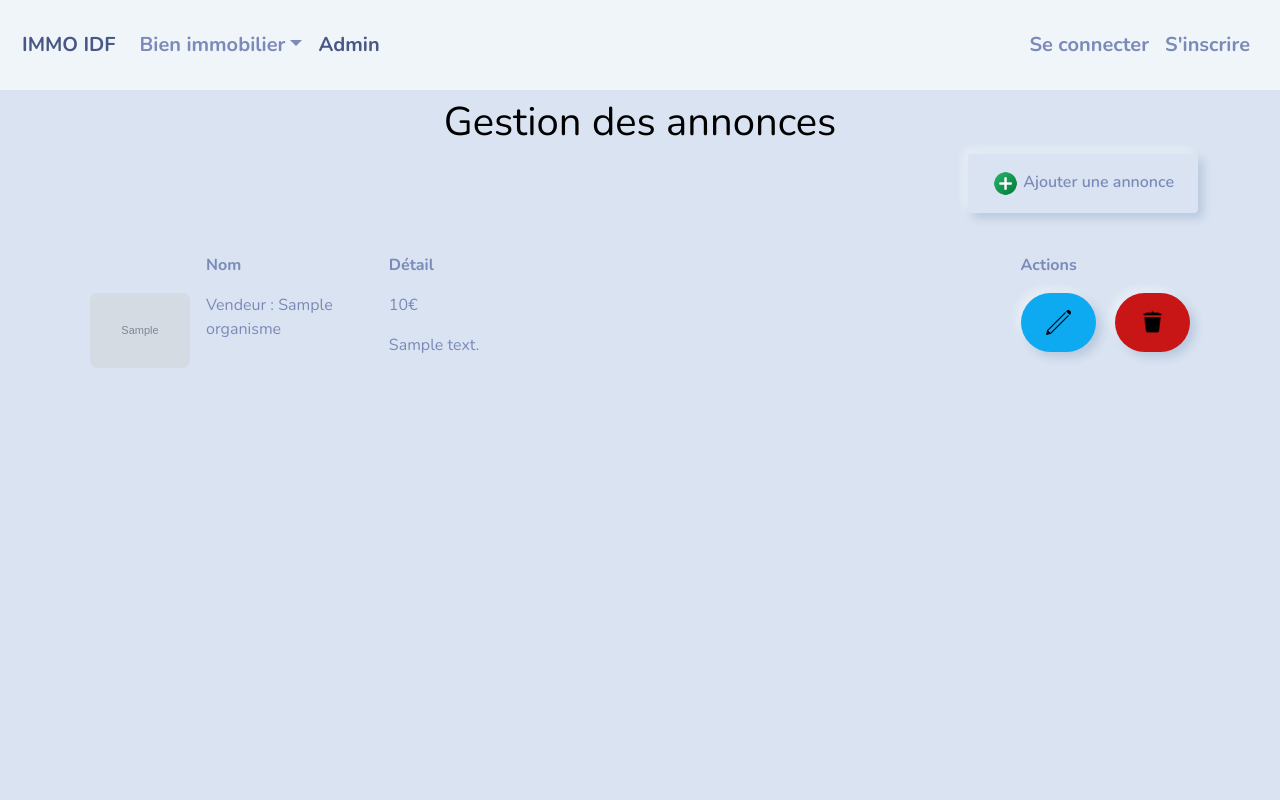
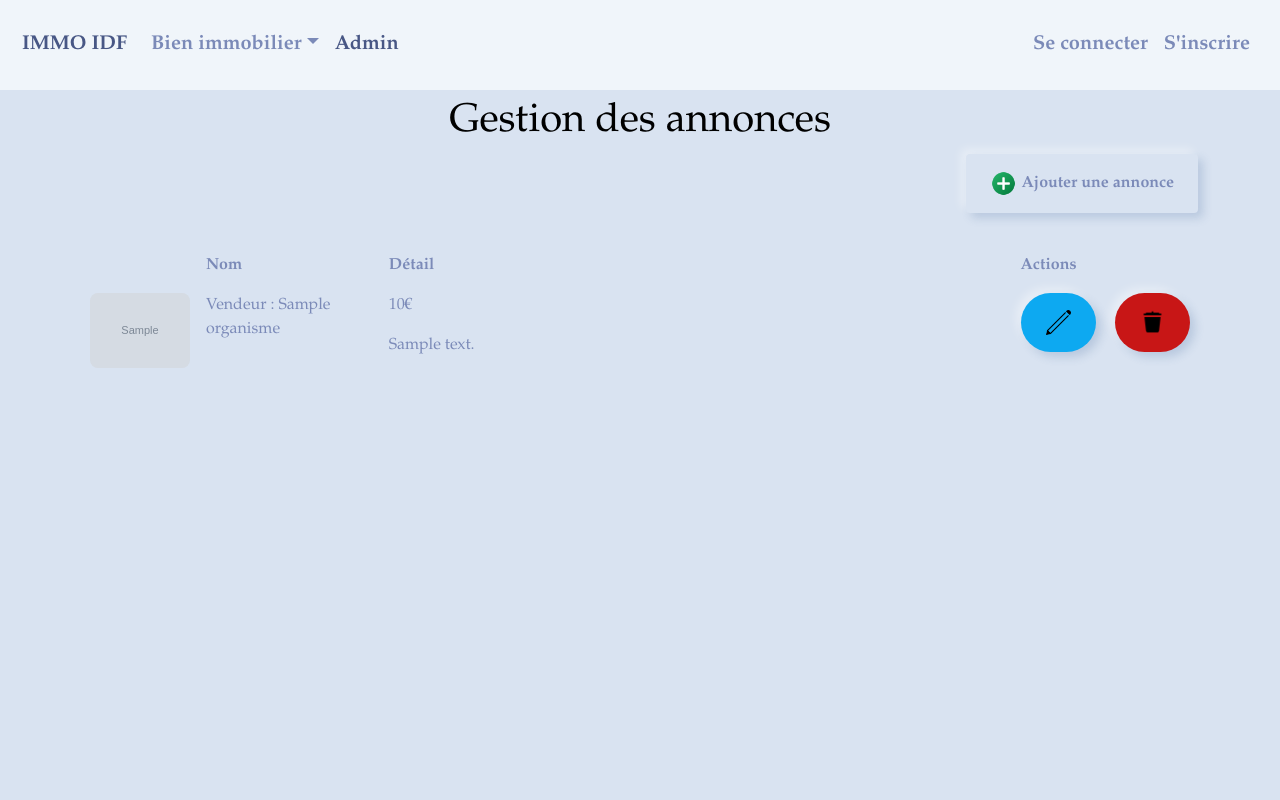
Before and after one commit to MLB-78/Immo_Idf, a Symfony app: template templates/admin/cruda.html.twig in a window 1280 px wide. Run offline with Twig, Linux system fonts and the light colour scheme; the template is opened without the code that fills it: most values are stand-ins (such as "Sample title", 1, 10 or a date in 2020); grey boxes marked "Sample" are stand-in pictures; some libraries are stand-ins or nearby versions.

Commit message:
Changement design

```diff
--- a/public/app.css
+++ b/public/app.css
@@ -1,5 +1,6 @@
 html, body {
     overflow-y: auto;
+    font-family: Palatino, "Palatino Linotype", serif;
 }
 
 /* public/css/styles.css */
```
